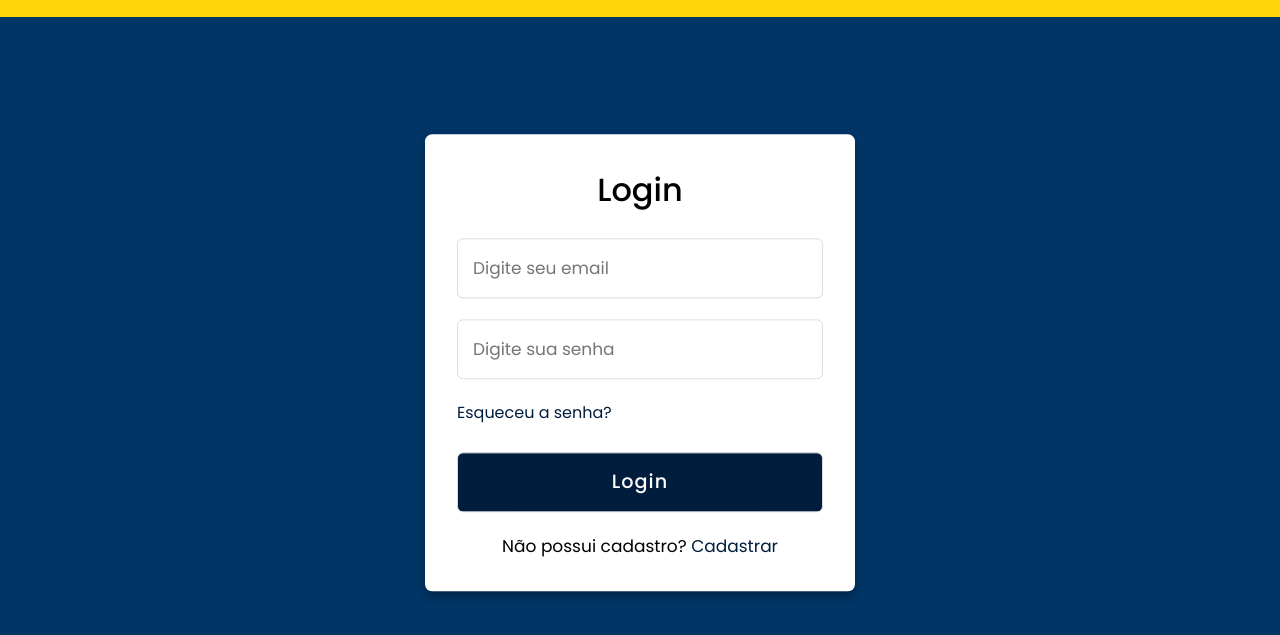
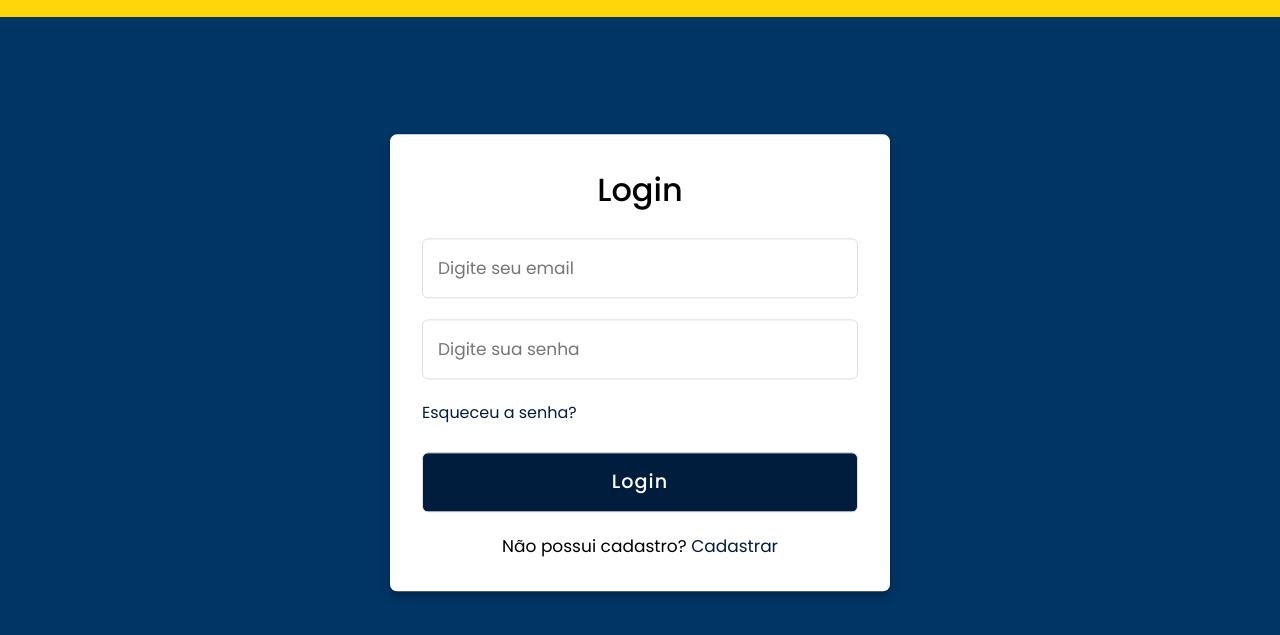
Before and after one commit to AndreiKoenich/Trabalho-Pratico-Engenharia-de-Software, a plain HTML site: page tribike-frontend/index.html in a window 1280 px wide. Shown: the part 83-718 px from the top of the page. Drawn offline with Linux system fonts and the light colour scheme.

Commit message:
Update style.css

```diff
--- a/tribike-frontend/style.css
+++ b/tribike-frontend/style.css
@@ -19,7 +19,8 @@ body{
   top: 50%;
   left: 50%;
   transform: translate(-50%,-40%);
-  max-width: 430px;
+  min-width: 420px;
+  max-width: 500px;
   width: 100%;
   background: #fff;
   border-radius: 7px;
@@ -45,6 +46,7 @@ body{
   font-weight: 500;
   text-align: center;
   margin-bottom: 1.5rem;
+  width: 100%;
 }
  .form input{
    height: 60px;
```
